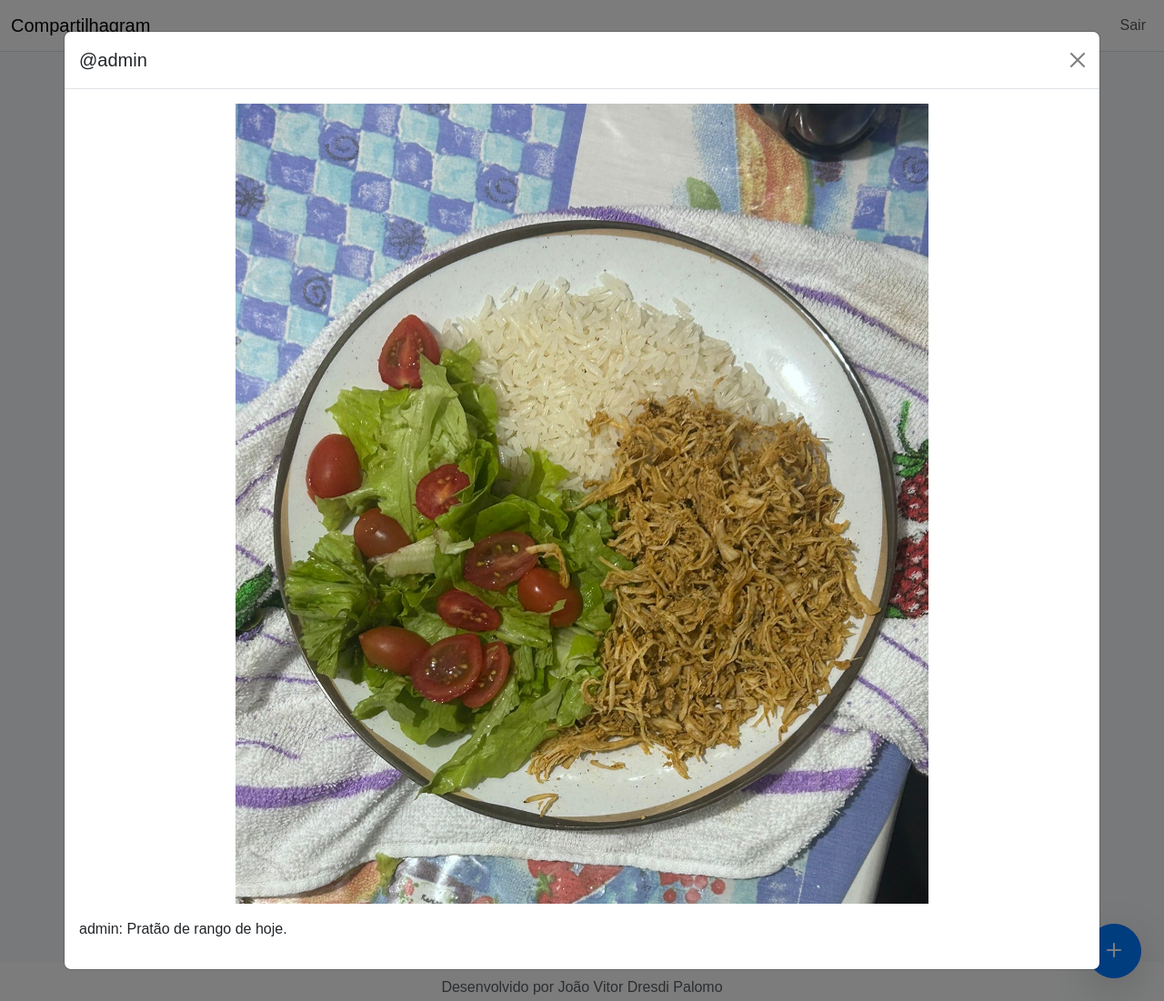
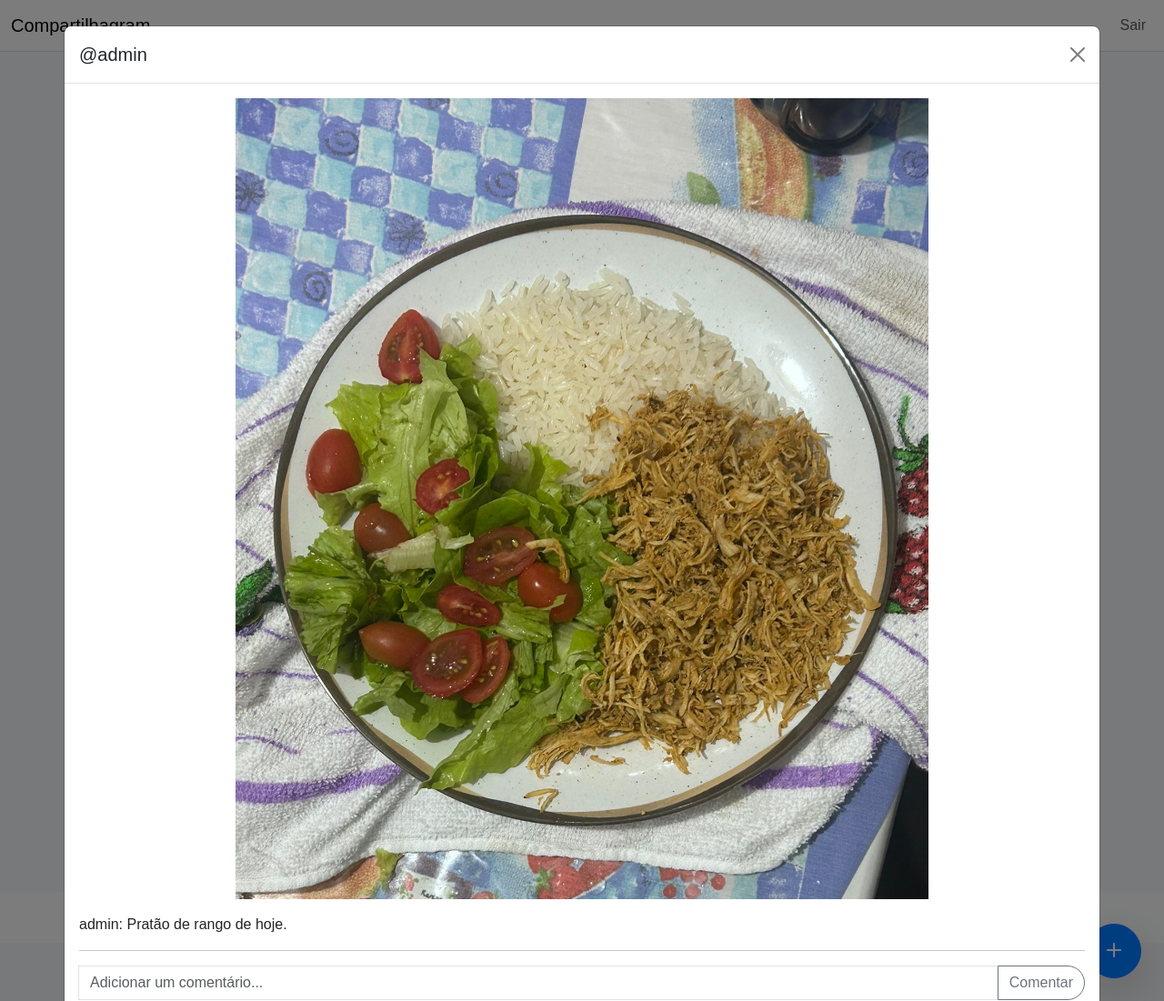
Before and after one commit to JPallas22/compartilhagram, a Flask app: page / in a window 1280 px wide, after a click that opens the changed part. Shown: the whole page at 91% size. Run offline with Flask 3, Linux system fonts and the light colour scheme; a user stored in the database is signed in.

Commit message:
Update index.html

```diff
--- a/templates/index.html
+++ b/templates/index.html
@@ -10,7 +10,8 @@
                      data-bs-target="#postModal"
                      data-image-src="{{ url_for('static', filename='uploads/' + post.image_file) }}"
                      data-post-caption="{{ post.caption }}"
-                     data-post-author="{{ post.author.username }}">
+                     data-post-author="{{ post.author.username }}"
+                     data-post-id="{{ post.id }}">
                     <img src="{{ url_for('static', filename='uploads/' + post.image_file) }}" class="card-img-top" alt="Imagem da postagem">
                     <div class="card-body">
                         <p class="card-text"><strong>@{{ post.author.username }}</strong>: {{ post.caption }}</p>
@@ -40,23 +41,6 @@
                                 <p class="mb-1"><small><strong>@{{ comment.author.username }}</strong>: {{ comment.text }}</small></p>
                             {% endfor %}
                         </div>
-
-                        {% if current_user.is_authenticated %}
-                            <form action="{{ url_for('comment_post', post_id=post.id) }}" method="POST" class="input-group">
-                                {{ comment_form.hidden_tag() }}
-                                {{ comment_form.text(class="form-control", placeholder="Adicionar um comentário...") }}
-                                <button type="submit" class="btn btn-outline-secondary">{{ comment_form.submit.label.text }}</button>
-                            </form>
-                        {% endif %}
-
-                        {% if post.author == current_user %}
-                            <div class="d-flex justify-content-end mt-2">
-                                <a href="{{ url_for('edit_post', post_id=post.id) }}" class="btn btn-sm btn-outline-secondary me-2">Editar</a>
-                                <form action="{{ url_for('delete_post', post_id=post.id) }}" method="POST" onsubmit="return confirm('Tem certeza que deseja excluir esta postagem?');">
-                                    <button type="submit" class="btn btn-sm btn-outline-danger">Excluir</button>
-                                </form>
-                            </div>
-                        {% endif %}
                     </div>
                 </div>
             </div>
@@ -73,6 +57,16 @@
                 <div class="modal-body post-modal-body">
                     <img id="modalImage" src="" alt="Imagem completa" class="img-fluid post-modal-image">
                     <p id="modalCaption" class="mt-3"></p>
+                    <hr>
+                    <div id="modalComments" class="mb-3">
+                        </div>
+                    {% if current_user.is_authenticated %}
+                        <form id="commentForm" method="POST" class="input-group">
+                            {{ comment_form.hidden_tag() }}
+                            {{ comment_form.text(class="form-control", placeholder="Adicionar um comentário...") }}
+                            <button type="submit" class="btn btn-outline-secondary">{{ comment_form.submit.label.text }}</button>
+                        </form>
+                    {% endif %}
                 </div>
             </div>
         </div>
@@ -88,14 +82,21 @@
                 const imageSrc = button.getAttribute('data-image-src');
                 const postCaption = button.getAttribute('data-post-caption');
                 const postAuthor = button.getAttribute('data-post-author');
+                const postId = button.getAttribute('data-post-id');
 
                 const modalImage = postModal.querySelector('#modalImage');
                 const modalCaption = postModal.querySelector('#modalCaption');
                 const modalTitle = postModal.querySelector('.modal-title');
+                const commentForm = postModal.querySelector('#commentForm');
 
                 modalImage.src = imageSrc;
                 modalCaption.textContent = `${postAuthor}: ${postCaption}`;
                 modalTitle.textContent = `@${postAuthor}`;
+
+                // Define o action do formulário de comentários com o post_id
+                if (commentForm) {
+                    commentForm.action = `/post/${postId}/comment`;
+                }
             });
         }
     </script>
```
